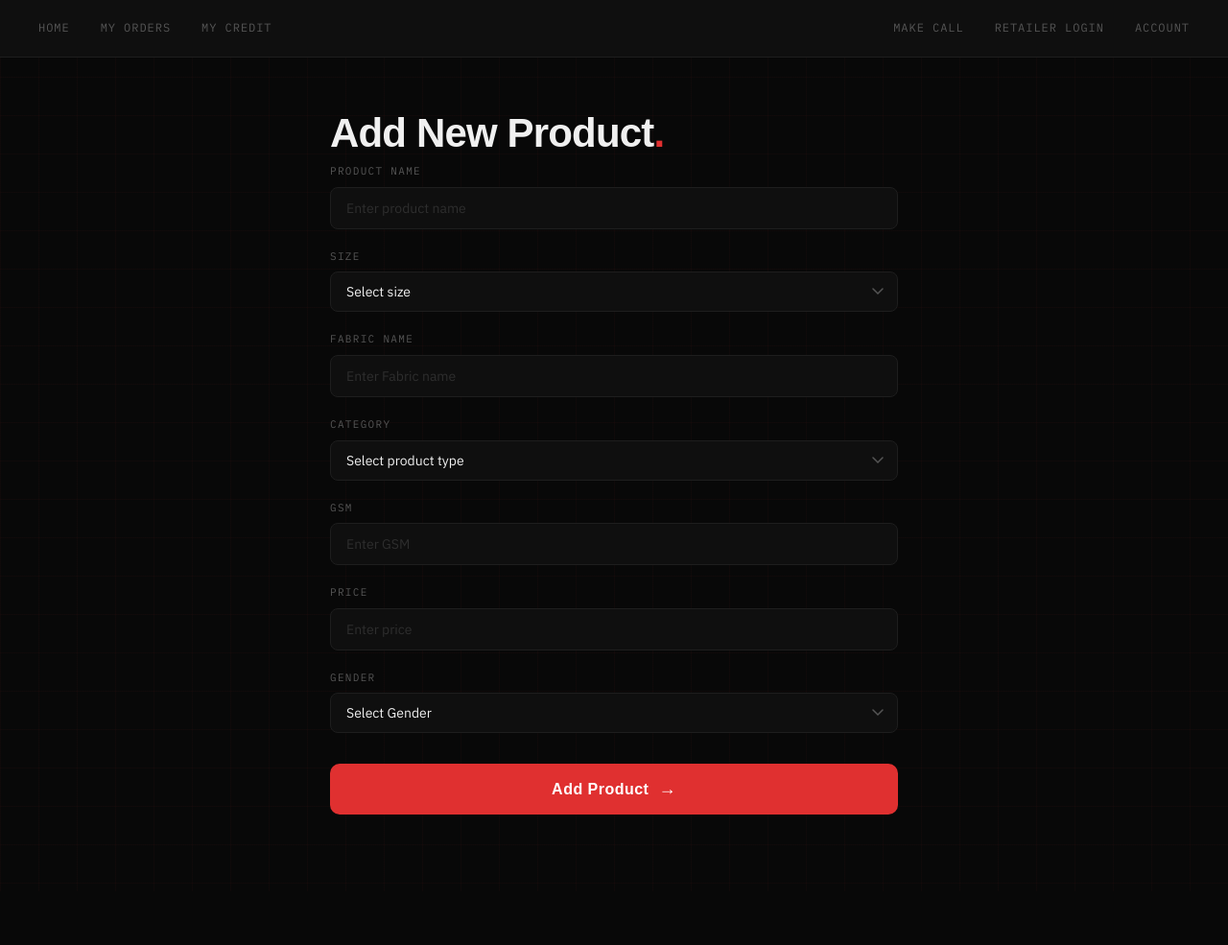
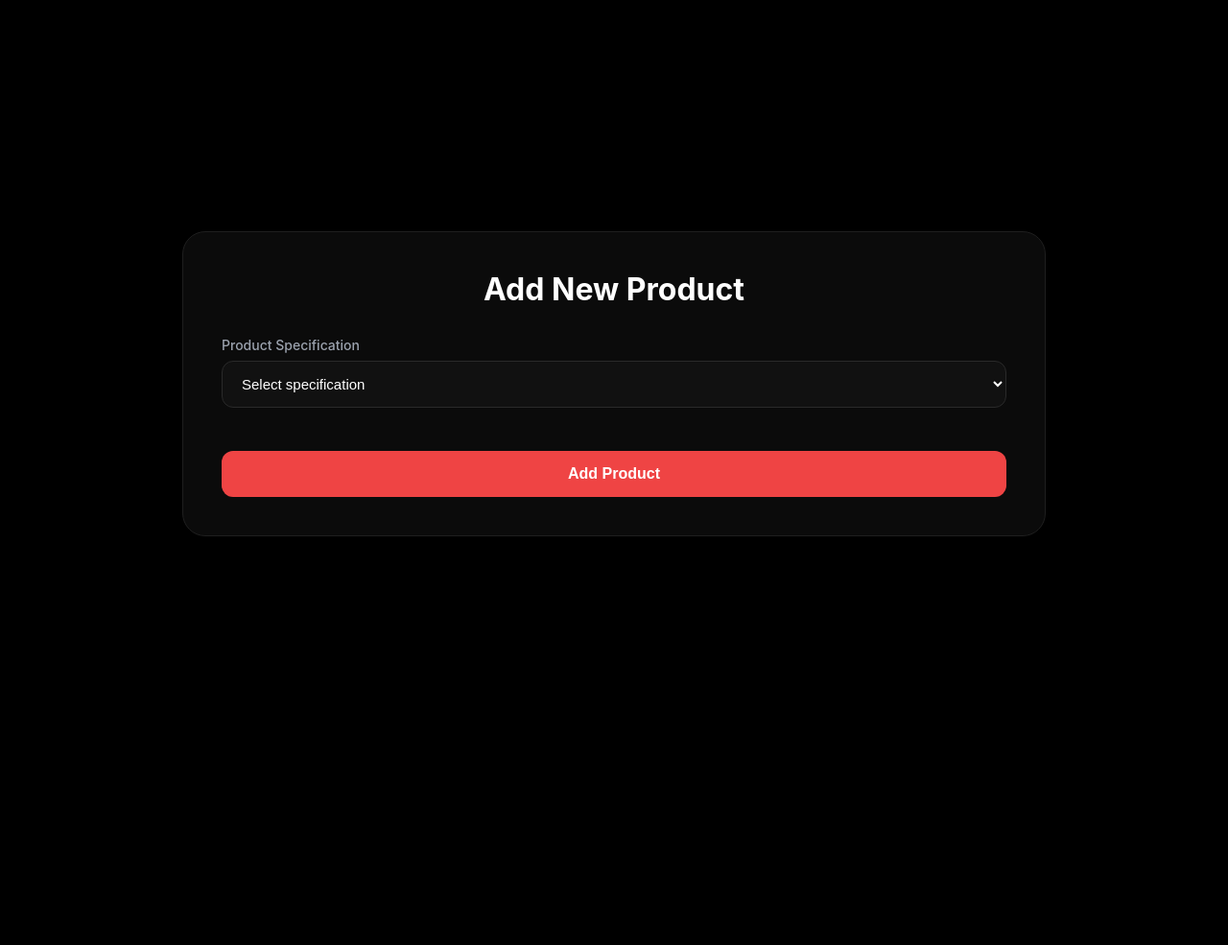
Before and after one commit to 2412200/RAAG, a FastAPI app: page /manufacturer in a window 1280 px wide. Shown: the whole page at 96% size. After the commit the page ends 559 px from the top, so only its background shows below. Run offline with FastAPI, Linux system fonts and the light colour scheme; some web fonts are replaced.

Commit message:
new page: manufacturer with mongodb conn added

```diff
--- /dev/null
+++ b/frontend/static/css/manufacturer.css
@@ -0,0 +1,89 @@
+*{
+    margin:0;
+    padding:0;
+    box-sizing:border-box;
+}
+
+body{
+    background:#000;
+    color:#fff;
+    font-family:Inter,Segoe UI,sans-serif;
+    min-height:100vh;
+    display:flex;
+    justify-content:center;
+    align-items:center;
+    padding:40px;
+}
+
+.form-container{
+    width:100%;
+    max-width:900px;
+    background:#0b0b0b;
+    border:1px solid #1f1f1f;
+    border-radius:24px;
+    padding:40px;
+}
+
+.form-container h2{
+    font-size:2rem;
+    margin-bottom:30px;
+    text-align:center;
+}
+
+.form-group{
+    margin-bottom:20px;
+}
+
+.form-group label{
+    display:block;
+    margin-bottom:8px;
+    color:#9ca3af;
+    font-size:14px;
+    font-weight:500;
+}
+
+.form-group input,
+.form-group select{
+    width:100%;
+    background:#111;
+    border:1px solid #2a2a2a;
+    color:white;
+    padding:14px 16px;
+    border-radius:12px;
+    font-size:15px;
+}
+
+.form-group input:focus,
+.form-group select:focus{
+    outline:none;
+    border-color:#ef4444;
+}
+
+.spec-section{
+    margin-top:30px;
+    padding-top:20px;
+    border-top:1px solid #222;
+}
+
+.btn-submit{
+    width:100%;
+    margin-top:25px;
+    background:#ef4444;
+    color:white;
+    border:none;
+    border-radius:12px;
+    padding:15px;
+    font-size:16px;
+    font-weight:600;
+    cursor:pointer;
+}
+
+.btn-submit:hover{
+    background:#dc2626;
+}
+
+.dim-row{
+    display:grid;
+    grid-template-columns:repeat(3,1fr);
+    gap:15px;
+}
--- /dev/null
+++ b/frontend/static/js/manufacturer.js
@@ -0,0 +1,68 @@
+document.addEventListener("DOMContentLoaded", () => {
+
+    console.log("manufacturer.js loaded");
+
+    const specSelect = document.getElementById("specification");
+    const form = document.getElementById("productform");
+    const sections = document.querySelectorAll(".spec-section");
+
+    console.log("specSelect:", specSelect);
+    console.log("form:", form);
+    console.log("sections:", sections);
+
+    if (!specSelect) {
+        console.error("specification dropdown not found");
+        return;
+    }
+
+    if (!form) {
+        console.error("productform not found");
+        return;
+    }
+
+    function setSectionActive(section, active) {
+        section.hidden = !active;
+
+        const fields = section.querySelectorAll(
+            "input, select, textarea"
+        );
+
+        fields.forEach(field => {
+            field.disabled = !active;
+        });
+    }
+
+    function showSection(specValue) {
+        sections.forEach(section => {
+            const isMatch = section.dataset.spec === specValue;
+            setSectionActive(section, isMatch);
+        });
+    }
+
+    // Hide all sections initially
+    sections.forEach(section => {
+        setSectionActive(section, false);
+    });
+
+    // Show selected section
+    specSelect.addEventListener("change", function () {
+        showSection(this.value);
+    });
+
+    // Form validation
+    form.addEventListener("submit", function (e) {
+
+        if (!specSelect.value) {
+            e.preventDefault();
+            alert("Please select a Product Specification.");
+            return;
+        }
+
+        console.log("Form submitted");
+    });
+
+});
+specSelect.addEventListener("change", function () {
+    console.log("Selected:", this.value);
+    showSection(this.value);
+});
--- a/frontend/templates/manufacturer.html
+++ b/frontend/templates/manufacturer.html
@@ -1,33 +1,33 @@
 <!DOCTYPE html>
-<html>
+<html lang="en">
 <head>
+  <meta charset="UTF-8" />
   <title>Add Product - RAAG.com</title>
-  <link rel="stylesheet" href="/static/css/style.css">
+  <link rel="stylesheet"
+      href="{{ url_for('static', path='css/manufacturer.css') }}">
 </head>
-
 <body>
-
-<div class="navbar">
-  <div class="nav-left">
-    <a href="/">Home</a>
-    <a href="/orders">My Orders</a>
-    <a href="/credits">My Credit</a>
-  </div>
-  <div class="nav-right">
-    <a href="/call">Make Call</a>
-    <a href="/">Retailer Login</a>
-    <a href="/account">Account</a>
-  </div>
-</div>
 
 <div class="form-container">
   <h2>Add New Product</h2>
 
-  <form action="/POST/product" method="post" enctype="multipart/form-data">
+  <form id="productform" action="{{ url_for('add_product') }}" method="post" enctype="multipart/form-data">
 
     <div class="form-group">
-      <label for="productname">Product Name</label>
-      <input type="text" id="productname" name="productname" placeholder="Enter product name" required>
+      <label for="specification">Product Specification</label>
+      <select id="specification" name="specification" required>
+        <option value="" disabled selected>Select specification</option>
+        <option value="apparel">Apparel</option>
+        <option value="fmcg">FMCG</option>
+        <option value="mobile_accessories">Mobile Accessories</option>
+        <option value="steel_work">Steel Work</option>
+      </select>
+    </div>
+
+    <div class="spec-section" data-spec="apparel" hidden>
+      <div class="form-group">
+        <label for="product_name">Product Name</label>
+        <input type="text" id="product_name" name="product_name" placeholder="Enter product name" required/>
       </div>
 
       <div class="form-group">
@@ -44,13 +44,13 @@
       </div>
 
       <div class="form-group">
-      <label for="fabric_name">Fabric Name</label>
-      <input type="text" id="fabric_name" name="fabric_name" placeholder="Enter Fabric name" required>
+        <label for="fabric">Fabric Name</label>
+        <input type="text" id="fabric" name="fabric" placeholder="Enter Fabric name" required/>
       </div>
 
       <div class="form-group">
-      <label for="Category">Category</label>
-      <select id="Category" name="Category" required>
+        <label for="category">Category</label>
+        <select id="category" name="category" required>
           <option value="" disabled selected>Select product type</option>
           <option value="Mens Shirt">Mens Shirt</option>
           <option value="Mens TShirt">Mens TShirt</option>
@@ -64,33 +64,161 @@
           <option value="Womens Lower">Womens Lower</option>
           <option value="Womens Jeans">Womens Jeans</option>
           <option value="Womens Pyjama">Womens Pyjama</option>
-
         </select>
-    </div>
-    <div class="form-group">
-      <label for="GSM">GSM</label>
-      <input type="number" id="GSM" name="GSM" placeholder="Enter GSM" min="0" required>
       </div>
 
       <div class="form-group">
-      <label for="price">Price</label>
-      <input type="number" id="price" name="price" placeholder="Enter price" min="0" required>
+        <label for="gsm">GSM</label>
+        <input type="number" id="gsm" name="gsm" placeholder="Enter GSM" min="0" required/>
       </div>
 
       <div class="form-group">
-      <label for="Gender">Gender</label>
-      <select id="Gender" name="Gender" required>
+        <label for="mrp">Price</label>
+        <input type="number" id="mrp" name="mrp" placeholder="Enter price" min="0" required/>
+      </div>
+
+      <div class="form-group">
+        <label for="gender">Gender</label>
+        <select id="gender" name="gender" required>
           <option value="" disabled selected>Select Gender</option>
           <option value="Male">Male</option>
           <option value="Female">Female</option>
         </select>
       </div>
+    </div>
+
+    <div class="spec-section" data-spec="fmcg" hidden>
+      <div class="form-group">
+        <label for="product_name">Product Name</label>
+        <input type="text" id="product_name" name="product_name" placeholder="Enter product name" required/>
+      </div>
+
+      <div class="form-group">
+        <label for="brand">Brand</label>
+        <input type="text" id="brand" name="brand" placeholder="Enter brand name" required/>
+      </div>
+
+      <div class="form-group">
+        <label for="category">Category</label>
+        <select id="category" name="category" required>
+          <option value="" disabled selected>Select category</option>
+          <option value="Food">Food</option>
+          <option value="Beverage">Beverage</option>
+          <option value="Personal Care">Personal Care</option>
+          <option value="Household">Household</option>
+        </select>
+      </div>
+
+      <div class="form-group">
+        <label for="quantity">Quantity</label>
+        <input type="text" id="quantity" name="quantity" placeholder="e.g. 500g or 1L" required/>
+      </div>
+
+      <div class="form-group">
+        <label for="mrp">MRP</label>
+        <input type="number" id="mrp" name="mrp" placeholder="Enter MRP" min="0" step="0.01" required/>
+      </div>
+
+      <div class="form-group">
+        <label for="manufacturing_date">Manufacturing Date</label>
+        <input type="date" id="manufacturing_date" name="manufacturing_date" required/>
+      </div>
+
+      <div class="form-group">
+        <label for="expiry_date">Expiry Date</label>
+        <input type="date" id="expiry_date" name="expiry_date" required/>
+      </div>
+    </div>
+
+    <div class="spec-section" data-spec="mobile_accessories" hidden>
+      <div class="form-group">
+        <label for="product_name">Product Name</label>
+        <input type="text" id="product_name" name="product_name" placeholder="Enter product name" required/>
+      </div>
+
+      <div class="form-group">
+        <label for="brand">Brand</label>
+        <input type="text" id="brand" name="brand" placeholder="Enter brand name" required/>
+      </div>
+
+      <div class="form-group">
+        <label for="compatible_model">Compatible Models</label>
+        <input type="text" id="compatible_model" name="compatible_model" placeholder="e.g. iPhone 15, Samsung S24" required/>
+      </div>
+
+      <div class="form-group">
+        <label for="accessory_type">Accessory Type</label>
+        <select id="accessory_type" name="accessory_type" required>
+          <option value="" disabled selected>Select accessory type</option>
+          <option value="Charger">Charger</option>
+          <option value="Case">Case</option>
+          <option value="Cable">Cable</option>
+          <option value="Earphone">Earphone</option>
+          <option value="Power Bank">Power Bank</option>
+          <option value="Screen Protector">Screen Protector</option>
+          <option value="Holder/Stand">Holder/Stand</option>
+        </select>
+      </div>
+
+      <div class="form-group">
+        <label for="color">Color</label>
+        <input type="text" id="color" name="color" placeholder="Enter color" required/>
+      </div>
+
+      <div class="form-group">
+        <label for="warranty">Warranty(months)</label>
+        <input type="text" id="warranty" name="warranty" placeholder="e.g. 6 months, 1 year" required/>
+      </div>
+
+      <div class="form-group">
+        <label for="mrp">MRP</label>
+        <input type="number" id="mrp" name="mrp" placeholder="Enter price" min="0" step="0.01" required/>
+      </div>
+    </div>
+
+    <div class="spec-section" data-spec="steel_work" hidden>
+      <div class="form-group">
+        <label for="product_name">Product Name</label>
+        <input type="text" id="product_name" name="product_name" placeholder="Enter product name" required/>
+      </div>
+
+      <div class="form-group">
+        <label for="steel_grade">Steel Grade</label>
+        <input type="text" id="steel_grade" name="steel_grade" placeholder="e.g. SS304, MS, IS 2062" required/>
+      </div>
+
+      <div class="form-group">
+        <label for="thickness">Thickness (mm)</label>
+        <input type="number" id="thickness" name="thickness" placeholder="Enter thickness" min="0" step="0.01" required/>
+      </div>
+
+      <div class="form-group">
+        <label for="weight">Weight (kg)</label>
+        <input type="number" id="weight" name="weight" placeholder="Enter weight" min="0" step="0.01" required/>
+      </div>
+
+      <div class="form-group">
+        <label for="finish_type">Finish Type</label>
+        <select id="finish_type" name="finish_type" required>
+          <option value="" disabled selected>Select finish</option>
+          <option value="Mill Finish">Mill Finish</option>
+          <option value="Polished">Polished</option>
+          <option value="Brushed">Brushed</option>
+          <option value="Matte">Matte</option>
+          <option value="Galvanized">Galvanized</option>
+          <option value="Powder Coated">Powder Coated</option>
+        </select>
+      </div>
+
+      <div class="form-group">
+        <label for="mrp">Price</label>
+        <input type="number" id="mrp" name="mrp" placeholder="Enter price" min="0" step="0.01" required/>
+      </div>
+    </div>
 
     <button type="submit" class="btn-submit">Add Product</button>
-
-  </form>   <!-- ← make sure button is ABOVE this line -->
+  </form>
 </div>
-<form action="/POST/product" method="post" enctype="multipart/form-data"></form>
-
+<script src="{{ url_for('static', path='js/manufacturer.js') }}"></script>
 </body>
 </html>
--- a/main.py
+++ b/main.py
@@ -62,8 +62,11 @@ async def credits(request : Request):
     return templates.TemplateResponse("credits.html",{"request" : request})
 
 @app.get("/manufacturer")
-async def manufacture(request : Request):
-    return templates.TemplateResponse("manufacturer.html",{"request" : request})
+async def manufacturer(request: Request):
+    return templates.TemplateResponse(
+        "manufacturer.html",
+        {"request": request}
+    )
 
 @app.get("/search")
 async def search(request : Request):
--- a/requirements.txt
+++ b/requirements.txt
@@ -19,3 +19,4 @@ python-dotenv
 python-multipart
 passlib
 bcrypt
+enum
```
Also changed, not shown: backend/database.py (+9 -0 lines), backend/pydanticmodels.py (+54 -23 lines), backend/routes/postrequests.py (+104 -151 lines). Lines whose indentation alone changed are shown as unchanged.
